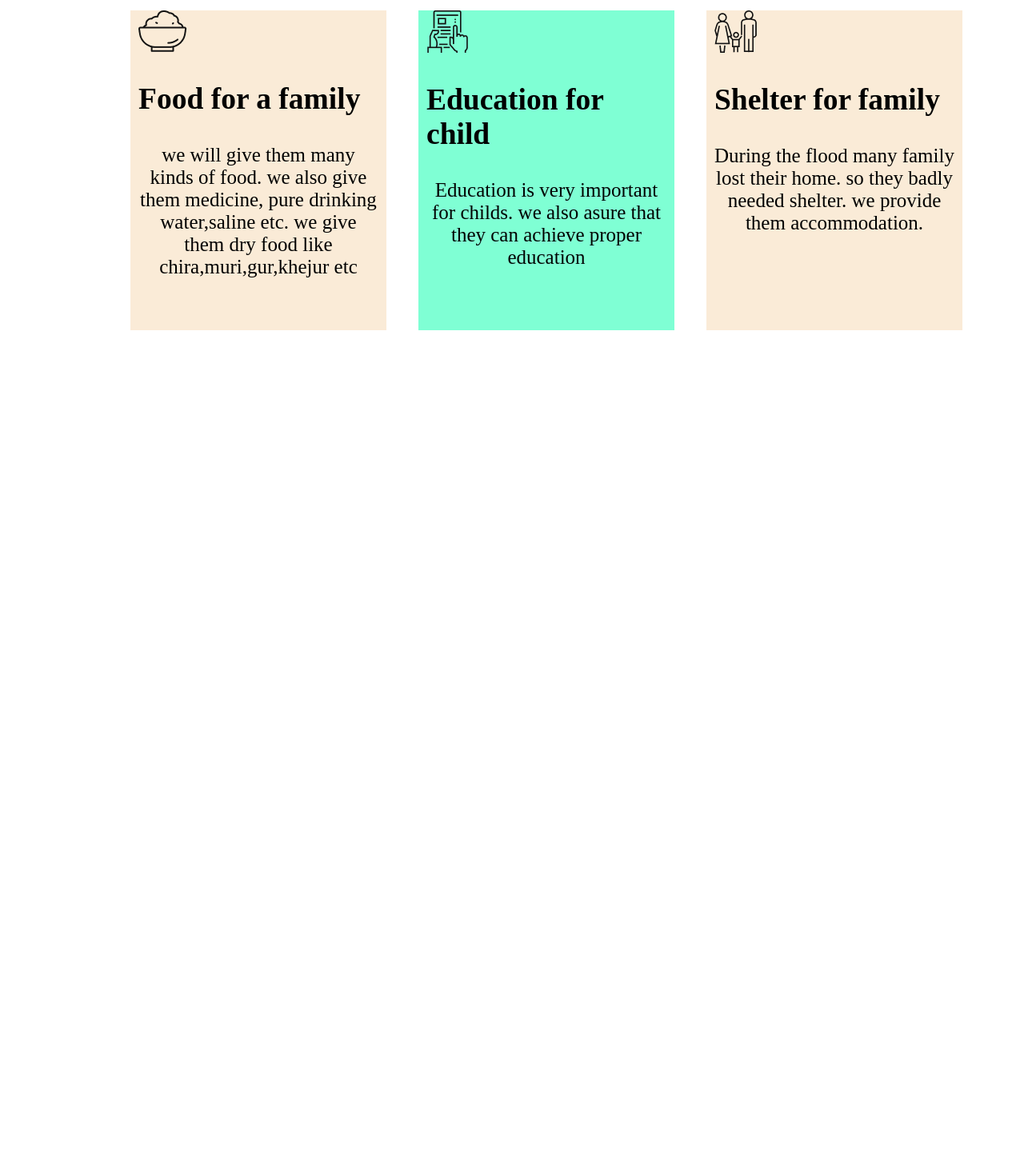
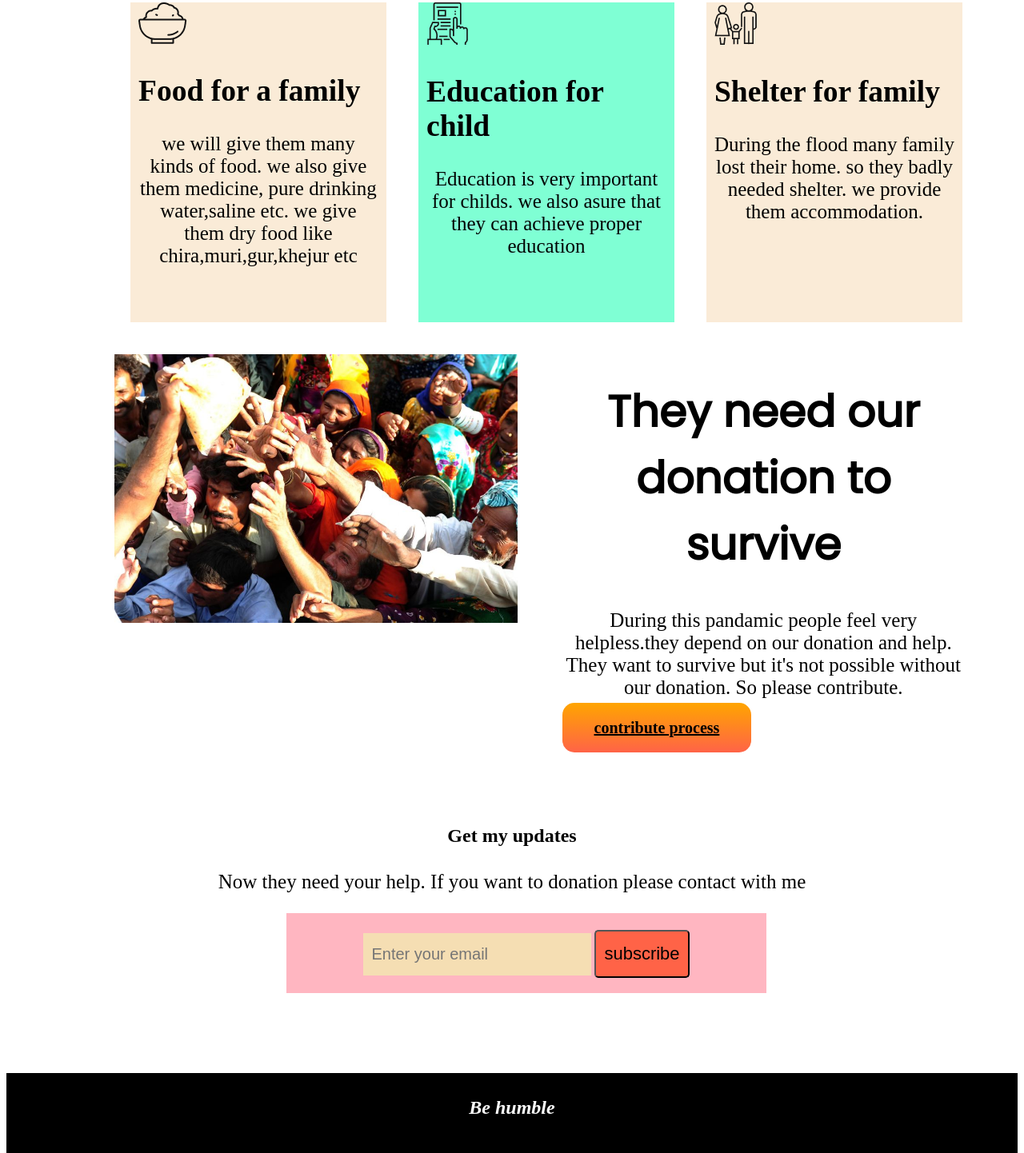
Before and after one commit to fariharaihan/Donation-portfolio-repo, a plain HTML site: page index.html in a window 1280 px wide. Shown: the part 1358-2800 px from the top of the page at 80% size. Before the commit the page ends 1809 px from the top, so only its background shows below. Drawn offline with Linux system fonts and the light colour scheme.

Commit message:
new change added

```diff
--- a/index.html
+++ b/index.html
@@ -6,8 +6,8 @@
     <meta name="viewport" content="width=device-width, initial-scale=1.0">
     <title>Donation for life</title>
     <link rel="preconnect" href="https://fonts.googleapis.com">
-<link rel="preconnect" href="https://fonts.gstatic.com" crossorigin>
-<link href="https://fonts.googleapis.com/css2?family=Poppins&display=swap" rel="stylesheet">
+    <link rel="preconnect" href="https://fonts.gstatic.com" crossorigin>
+    <link href="https://fonts.googleapis.com/css2?family=Poppins&display=swap" rel="stylesheet">
     <link rel="stylesheet" href="style.css">
 </head>
 <body>
@@ -42,8 +42,8 @@
     </section>
     <section>
         <div>
-            <h2 id="plan">Our donation plan</h2>
-            <p class="provide">by giving people donate many needy things and save the poor people. <br>we will provide them all of those things they need</p>
+            <h2 class="plan">Our donation plan</h2>
+            <p class="provide">By giving people donate many needy things and save the poor people. <br>we will provide them all of those things they need</p>
         </div>
     </section>
     <section>
@@ -65,10 +65,44 @@
             </div>
         </div>
     </section>
+    <section class="contener">
+        <div class="half-width">
+            <img src="donate-today-main/images/donation0.jpg" alt="">
+        </div>
+        <div class="half-width">
+            <h1 class="donation">They need our donation to survive</h1>
+            <p class="provide">During this pandamic people feel very helpless.they depend on our donation and help. They want to survive but it's not possible without our donation. So please contribute.</p>
+            <a class="link-button" target="_blank" href="">contribute process</a>
+        </div>
+    </section>
+    <section id="margin-top">
+        <div>
+           <h2 class="plan">Get my updates</h2>
+           <p class="donation">Now they need your help. If you want to donation please contact with me</p>
+        </div>
+    </section>
+    <section>
+        <div id="email">
+            <form action="#">
+                <div class="sub">
+                    <input type="text" name="Email address" placeholder="Enter your email">
+                    <button type="submit">subscribe</button>
+                </div>
+            </form>
+        </div>
+    </section>
+    </body>
 
 
-
-
-
-</body>
+    <section>
+        <footer>
+            <div>
+                <h2 id="last-f">Be humble</h2>
+            </div>
+            <div>
+                <p id="new-f" ><small>I am gonna do it</small></p>
+            </div>
+            </div>
+        </footer>
+    </section>
 </html>
--- a/style.css
+++ b/style.css
@@ -34,7 +34,7 @@ h3{
 .donation{
     color: black;
     font-size: 700;
-    margin-top: 35px;
+    margin-top: 30px;
 }
 .ammount{
     font-size: 30px;
@@ -64,13 +64,13 @@ p{
     text-align: center;
     margin-top: 40px;
 }
-#plan{
+.plan{
     text-align: center;
     font-weight: 850px;
     margin-top: 60px;
 }
 .provide{
-    margin-top: 10px;
+    margin-top: 5px;
     color: black;
 }
 #food{
@@ -105,14 +105,53 @@ p{
     padding: 10px;
     margin-left: 125px;
 }
-
-
+.half-width{
+    width: 50%;
+    padding-right: 5%;
 }
-
-
-
+.half-width img{
+    width:100%
 }
-
+#margin-top{
+    margin-top: 100px;
 }
-
+#email{
+    display: flex;
+    height: 100px;
+    width: 600px;
+    text-align: center;
+    justify-content: center;
+    background-color: lightpink;
+    margin-left: 350px;
 }
+.sub{
+    border-radius: 10px;
+}
+.sub input{
+    font-size: 20px;
+    margin-top: 25px;
+    border: none;
+    background-color: wheat;
+    padding: 15px 10px;
+}
+.sub button{
+    border-radius: 5px;
+    background-color: tomato;
+    padding: 15px 10px;
+    font-size: 22px;
+}
+footer{
+    background-color: black;
+    }
+#last-f{
+    text-align: center;
+    color: white;
+    margin-top: 100px;
+    font-weight: bold;
+    font-style: oblique;
+    padding-top: 30px;
+}
+#new-f{
+    padding-bottom: 20px;
+    font-style: oblique;
+}
```
